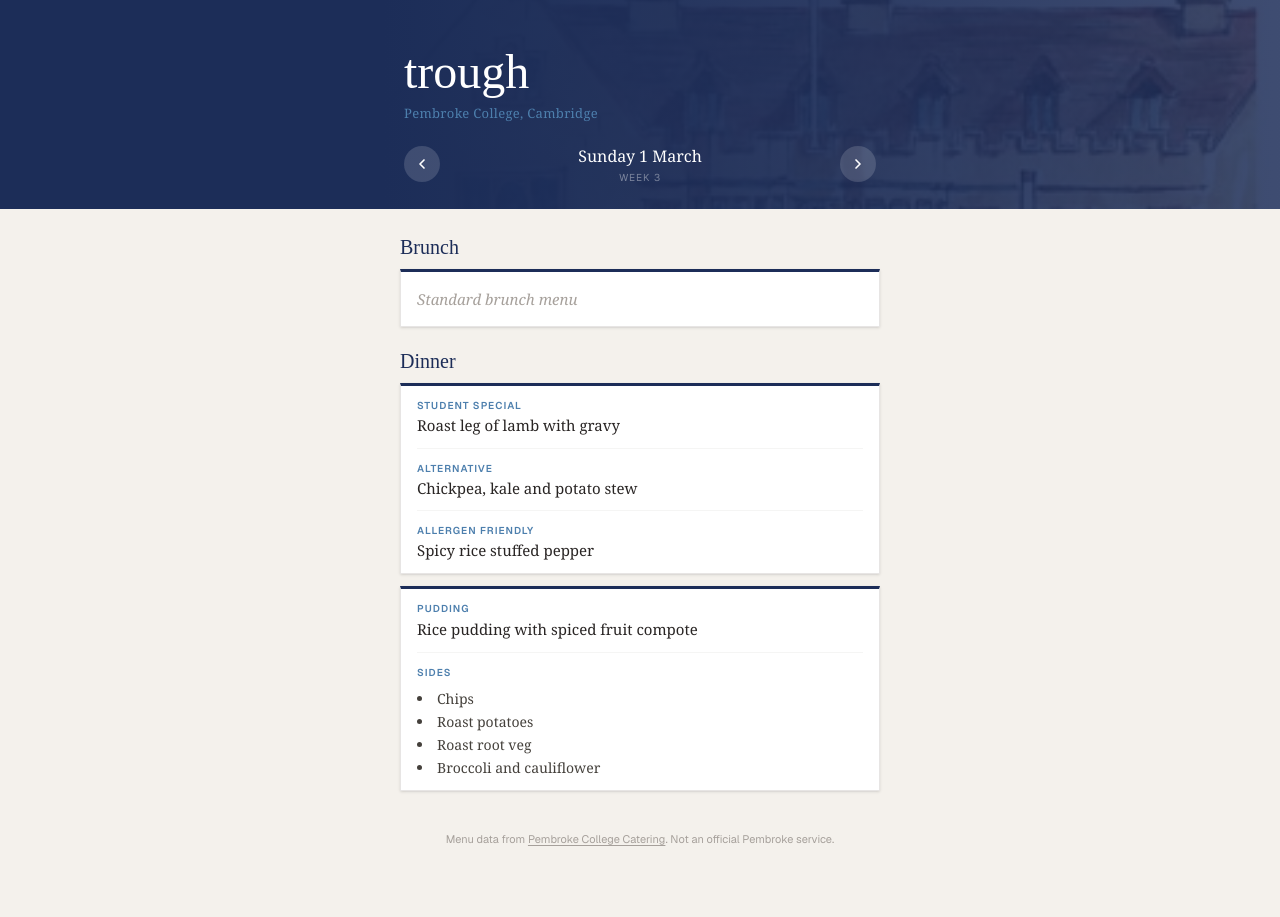
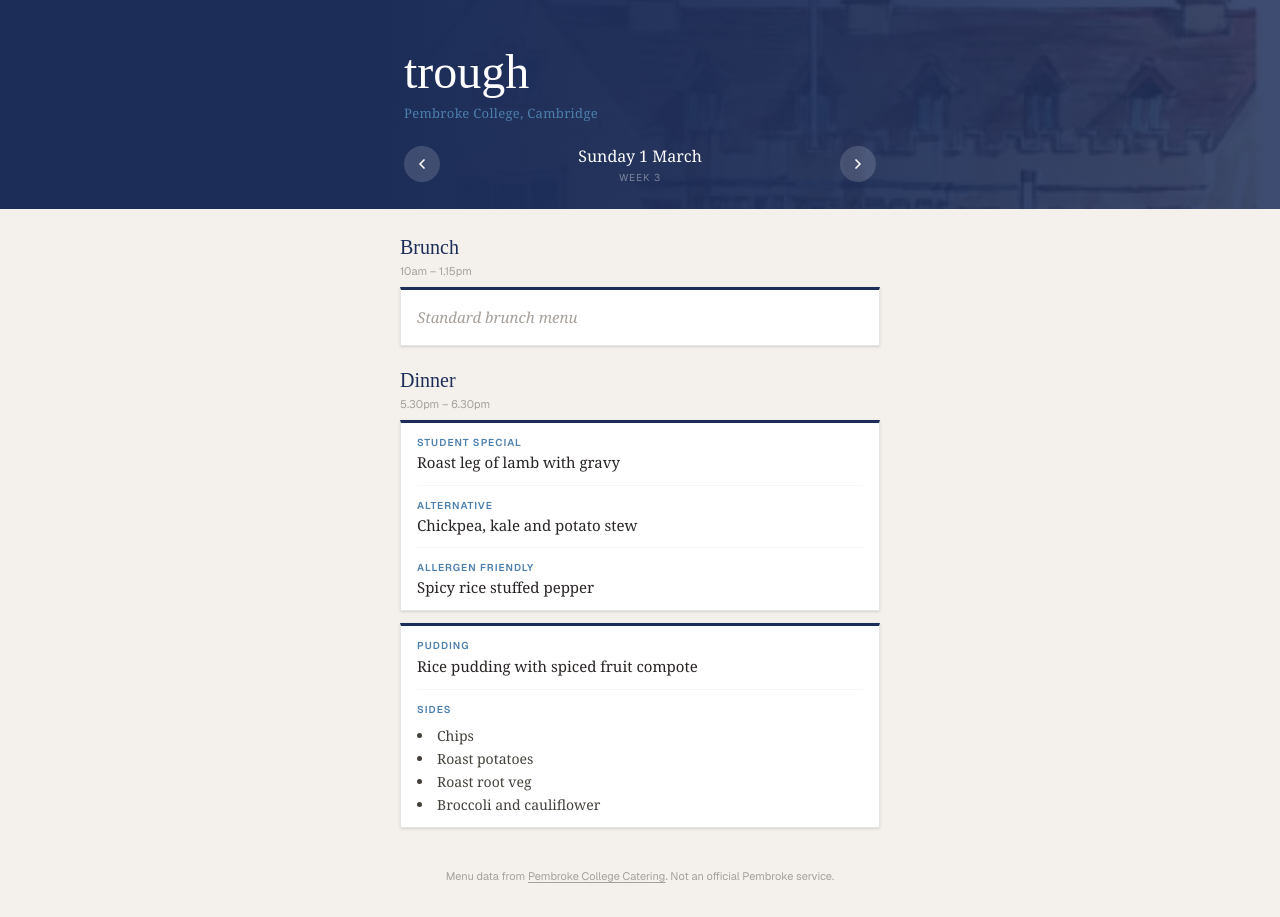
Before and after one commit to emilykelt/whatsForTrough, a Next.js app: page / in a window 1280 px wide. Before the commit the page ends 880 px from the top, so only its background shows below. Built offline with nearby package versions, Linux system fonts and the light colour scheme; a web font is replaced by a local one.

Commit message:
added times

```diff
--- a/src/app/page.tsx
+++ b/src/app/page.tsx
@@ -70,16 +70,21 @@ function ExtrasBlock({ service }: { service: MealService }) {
 
 function MealBlock({
   title,
+  times,
   service,
   showExtras = false,
 }: {
   title: string;
+  times?: string;
   service: MealService;
   showExtras?: boolean;
 }) {
   return (
     <section>
-      <h2 className="font-display text-xl text-navy mb-2">{title}</h2>
+      <h2 className="font-display text-xl text-navy mb-0.5">{title}</h2>
+      {times && (
+        <p className="text-[11px] text-stone-400 font-sans mb-2">{times}</p>
+      )}
       <div
         className="bg-white border-x border-b border-stone-200 px-4 overflow-hidden shadow-sm"
         style={{ borderTop: "3px solid #1c2d58" }}
@@ -128,6 +133,10 @@ export default async function Home({
 
   const isWeekend =
     selectedDate.getDay() === 0 || selectedDate.getDay() === 6;
+
+  // Sunday dinner is 5.30–6.30pm; every other day is 5.45–6.45pm.
+  const dinnerTimes =
+    selectedDate.getDay() === 0 ? "5.30pm – 6.30pm" : "5.45pm – 6.45pm";
 
   return (
     <main className="min-h-screen">
@@ -197,9 +206,10 @@ export default async function Home({
             {isWeekend ? (
               <>
                 <section>
-                  <h2 className="font-display text-xl text-navy mb-2">
+                  <h2 className="font-display text-xl text-navy mb-0.5">
                     Brunch
                   </h2>
+                  <p className="text-[11px] text-stone-400 font-sans mb-2">10am – 1.15pm</p>
                   <div
                     className="bg-white border-x border-b border-stone-200 px-4 py-4 shadow-sm"
                     style={{ borderTop: "3px solid #1c2d58" }}
@@ -211,6 +221,7 @@ export default async function Home({
                 </section>
                 <MealBlock
                   title="Dinner"
+                  times={dinnerTimes}
                   service={menuResult.menu.dinner}
                   showExtras
                 />
@@ -218,10 +229,15 @@ export default async function Home({
             ) : (
               <>
                 {menuResult.menu.lunch && (
-                  <MealBlock title="Lunch" service={menuResult.menu.lunch} />
+                  <MealBlock
+                    title="Lunch"
+                    times="11.45am – 1.30pm"
+                    service={menuResult.menu.lunch}
+                  />
                 )}
                 <MealBlock
                   title="Dinner"
+                  times={dinnerTimes}
                   service={menuResult.menu.dinner}
                   showExtras
                 />
```
